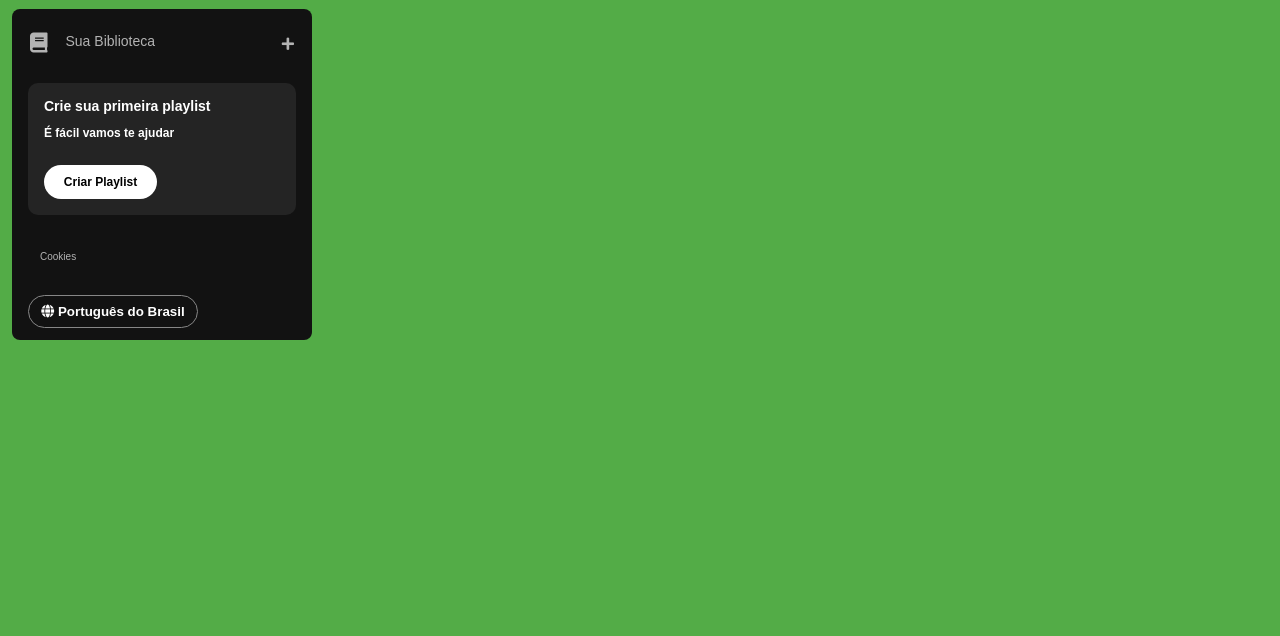
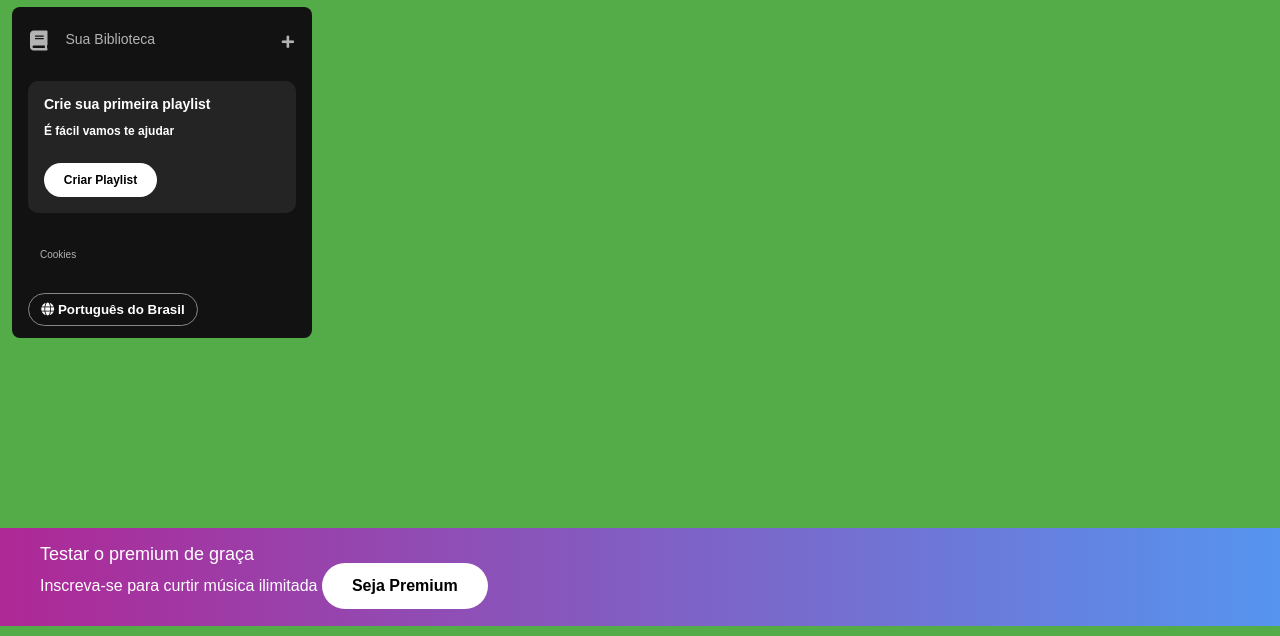
Before and after one commit to VinLavor/Projeto-Spotifalha, a plain HTML site: page index.html in a window 1280 px wide. Shown: the part 174-810 px from the top of the page. Drawn offline with Linux system fonts and the light colour scheme.

Commit message:
Footer adicionado

```diff
--- a/index.html
+++ b/index.html
@@ -20,7 +20,7 @@
         <nav class="sidebar__navigation">
             <div class="logo">
                 <a href="">
-                    <img src=".\assets\icons\logo-spotify.png" alt="logo-spotify">
+                    <img src=".\assets\icons\spotifalso.png" alt="logo-spotify">
                 </a>
             </div>
 
@@ -75,6 +75,12 @@
      </div>
     </div>
     <footer class="disclaimer-premium">
+        <div class="disclaimer-disclaimer">
+            <section>Testar o premium de graça</section>
+            <a href="https://www.instagram.com/senhinha2023/">Inscreva-se para curtir música ilimitada</a>
+            <button class="botao__premium">Seja Premium</button>
+        </div>
+
 
     </footer>
 
--- a/src/styles/main-content.css
+++ b/src/styles/main-content.css
@@ -82,5 +82,4 @@
     font-size: 16px;
     font-weight: 700;
     border-radius: 40px;
-
 }
--- a/src/styles/sidebar-footer.css
+++ b/src/styles/sidebar-footer.css
@@ -4,7 +4,7 @@ body{
 }
 
 .logo img{
-    width: 80px;
+    width: 100px;
 }
 
 .sidebar__navigation .logo{
@@ -31,7 +31,7 @@ body{
 }
 
 .sidebar nav ul{
-    margin-top: 20px;
+    margin-top: 10px;
     padding: 0 20px 10px 20px;
 }
 
@@ -162,3 +162,41 @@ body{
     border-radius: 20px;
 
 }
+footer{
+   position:fixed;
+   bottom:0;
+   width: 100%;
+   height:68px;
+   background:linear-gradient(to right, #ae2896,#509bf5);
+   padding:15px 40px;
+   display:flex;
+   justify-content: space-between;
+   align-items: center;
+}
+
+.disclaimer-premium .disclaimer-disclaimer section{
+    font-family: "DM Sans"sans-serif;
+    font-size: 18px;
+    font-weight: 400px;
+    color:#fff;
+
+
+}
+.disclaimer-premium .disclaimer-disclaimer a{
+    font-family: "DM Sans"sans-serif;
+    font-size: 16px;
+    font-weight: 500px;
+    color:#fff;
+    text-decoration: none;
+}
+.disclaimer-disclaimer button{
+    background-color: #ffffff;
+    color: #000000;
+    font-size: 16px;
+    font-weight: bold;
+    padding: 14px 30px;
+    border: 0px;
+    border-radius: 40px;
+    cursor: pointer;
+    flex-shrink: 0;
+}
```
Also changed, not shown: assets/icons/spotifalso.png (added).
